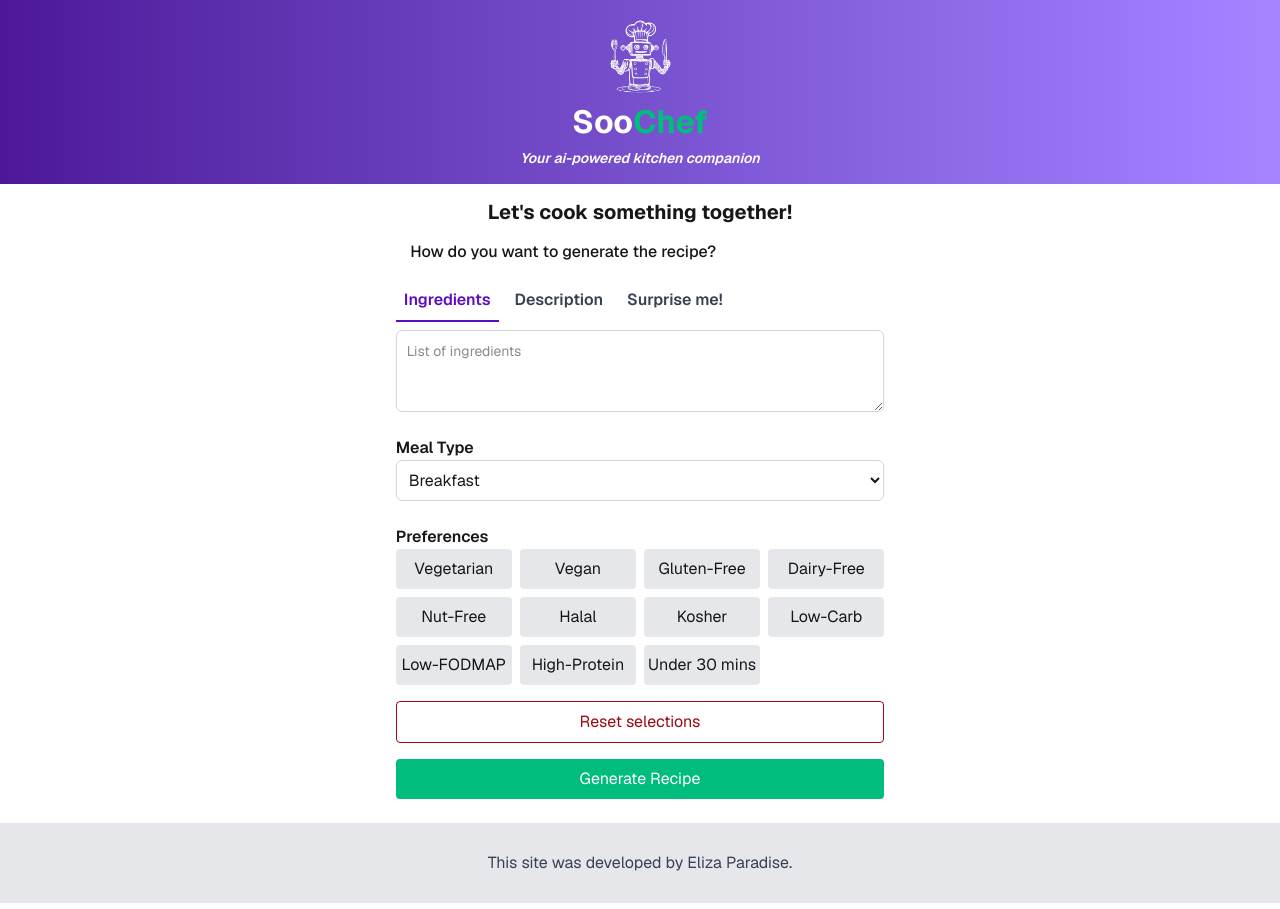
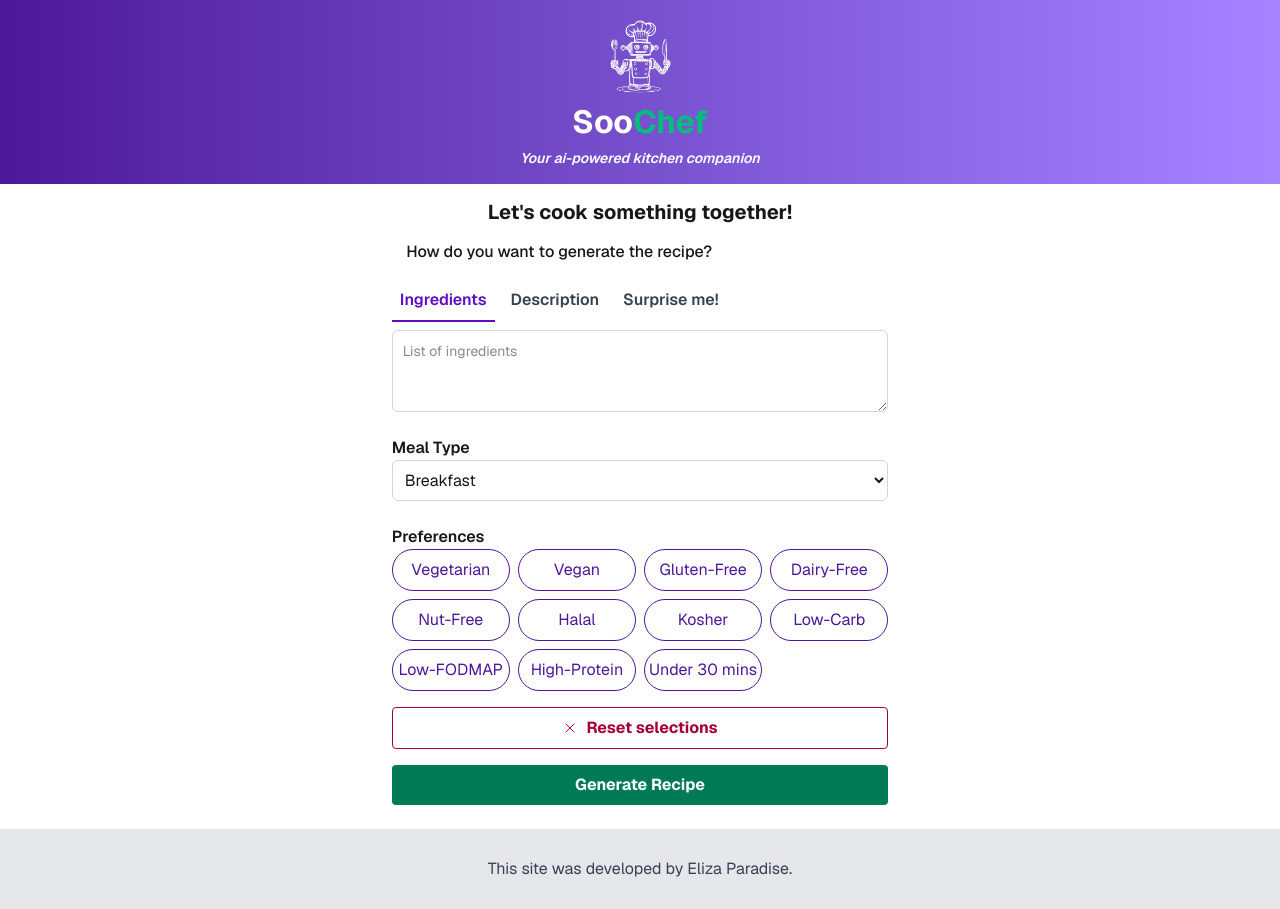
Before and after one commit to ecparadise/soo-chef, a Next.js app: page / in a window 1280 px wide. Built offline with nearby package versions, Linux system fonts and the light colour scheme.

Commit message:
fixing ada issues

```diff
--- a/src/components/Preferences/PreferenceButton.tsx
+++ b/src/components/Preferences/PreferenceButton.tsx
@@ -19,7 +19,7 @@ const PreferenceButton: React.FC<PreferenceButtonProps> = ({ label, onClick, isS
     <div
       onClick={() => handleClick()}
       onKeyDown={(e) => handleClick(e.code)}
-      className={`cursor-pointer text-center rounded px-1 py-2 transition-colors duration-300 ${isSelected ? 'bg-gray-400 dark:bg-gray-800' : 'bg-gray-200 dark:bg-gray-600'
+      className={`cursor-pointer text-center rounded-full flex items-center justify-center px-1 py-2 transition-colors duration-300 ${isSelected ? 'bg-violet-900 text-white dark:text-gray-900 border-violet-900 dark:bg-violet-400 dark:border-violet-400' : 'border border-violet-900 text-violet-900 dark:border-violet-400 dark:text-violet-400 hover:bg-violet-100 dark:hover:bg-violet-950'
         }`}
       role="checkbox"
       aria-checked={isSelected}
--- a/src/components/Preferences/Preferences.tsx
+++ b/src/components/Preferences/Preferences.tsx
@@ -19,7 +19,7 @@ const Preferences: React.FC<PreferencesProps> = ({ selectedPreferences, setSelec
   return (
     <div>
       <span className="font-semibold" id="preferences-label">Preferences</span>
-      <div role="group" aria-labelledby="preferences-label" className="grid grid-cols-3 sm:grid-cols-4 gap-2">
+      <div role="group" aria-labelledby="preferences-label" className="grid grid-cols-2 sm:grid-cols-4 gap-2">
         {preferenceOptions.map((preference) => <PreferenceButton label={preference} key={preference} onClick={() => handlePreferenceClick(preference)} isSelected={selectedPreferences.includes(preference)} />)}
       </div>
     </div>);
--- a/src/components/RecipeForm/RecipeForm.tsx
+++ b/src/components/RecipeForm/RecipeForm.tsx
@@ -7,6 +7,7 @@ import * as motion from "motion/react-client"
 import { set, useForm } from "react-hook-form"
 import { getInputId } from '@/utils/form-helper';
 import Preferences from '../Preferences/Preferences';
+import { XMarkIcon } from '@heroicons/react/24/outline';
 
 export interface IFormValues {
   'ingredients-textarea': string;
@@ -78,27 +79,35 @@ const RecipeForm: React.FC<RecipeFormProps> = ({ onSubmit, recipeInput, setRecip
         <Preferences selectedPreferences={selectedPreferences} setSelectedPreferences={setSelectedPreferences} />
         <motion.button
           type="button"
-          className="mt-4 py-2 px-4 rounded w-full border"
+          className="mt-4 py-2 px-4 rounded w-full border flex items-center justify-center gap-2 font-bold"
           animate={{
-            borderColor: isDarkMode ? '#e7000b' : '#9f0712',
-            color: isDarkMode ? '#e7000b' : '#9f0712'
+            borderColor: isDarkMode ? '#ff637e' : '#a50036',
+            color: isDarkMode ? '#ff637e' : '#a50036',
+            backgroundColor: 'transparent'
           }}
           whileHover={{
-            backgroundColor: '#e7000b',
-            color: '#ffffff'
+            backgroundColor: isDarkMode ? '#ff637e' : '#fff1f2',
+            borderColor: isDarkMode ? '#ff637e' : '#a50036',
+            color: isDarkMode ? '#fff' : '#a50036'
+          }}
+          whileTap={{
+            backgroundColor: isDarkMode ? '#ec003f' : '#ffa1ad',
+            color: isDarkMode ? '#fff' : '#a50036',
+            borderColor: isDarkMode ? '#ec003f' : '#a50036'
           }}
           onClick={onReset}
         >
+          <XMarkIcon aria-hidden='true' className="w-4 h-4" />
           {'Reset selections'}
         </motion.button>
         <motion.button
           type="submit"
-          className="mt-4 text-white py-2 px-4 rounded w-full"
+          className="mt-4 text-white py-2 px-4 rounded w-full font-bold dark:text-gray-900"
           animate={{
-            backgroundColor: '#00bc7d'
+            backgroundColor: isDarkMode ? '#009966' : '#007a55'
           }}
           whileHover={{
-            backgroundColor: '#009966'
+            backgroundColor: isDarkMode ? '#00d492' : '#009966'
           }}
         >
           {'Generate Recipe'}
--- a/src/components/RecipeInput/RecipeInput.tsx
+++ b/src/components/RecipeInput/RecipeInput.tsx
@@ -5,7 +5,7 @@ import * as motion from "motion/react-client"
 import { FieldErrors, UseFormRegister } from 'react-hook-form';
 import { IFormValues, PromptType } from '../RecipeForm/RecipeForm';
 import { getInputId } from '@/utils/form-helper';
-import { XCircleIcon, XMarkIcon } from '@heroicons/react/24/outline';
+import { XMarkIcon } from '@heroicons/react/24/outline';
 
 interface InputTypeProps {
   value: string;
@@ -18,6 +18,11 @@ interface InputTypeProps {
 }
 
 const InputType: React.FC<InputTypeProps> = ({ value, onChange, selectedPromptType, setSelectedPromptType, register, errors, onClear }) => {
+
+
+  const generateId = (type: string) => {
+    return type.replace(/\s+/g, '-').toLowerCase();
+  }
 
   const renderInputBox = () => {
     const formId = getInputId(selectedPromptType);
@@ -36,6 +41,7 @@ const InputType: React.FC<InputTypeProps> = ({ value, onChange, selectedPromptTy
           onChange={onChange}
           rows={3}
           aria-invalid={errorsForId ? "true" : "false"}
+          aria-labelledby={generateId(selectedPromptType)}
           className={`block p-2.5 w-full text-sm text-gray-900 rounded-md border ${errorsForId ? 'border-red-500 focus:ring-red-500 focus:border-red-500' : 'border-gray-300 dark:border-gray-500 focus:ring-blue-500 focus:border-blue-500'} dark:placeholder-gray-300 dark:text-white dark:focus:ring-blue-500 dark:focus:border-blue-500`}
         />
         {errorsForId && (<p role="alert" className="text-red-500 text-sm">{`${selectedPromptType} cannot be blank`}</p>)}
@@ -56,6 +62,7 @@ const InputType: React.FC<InputTypeProps> = ({ value, onChange, selectedPromptTy
             {promptTypes.map((pType) =>
               <motion.span
                 key={pType}
+                id={generateId(pType)}
                 role="radio"
                 aria-checked={selectedPromptType === pType}
                 tabIndex={0}
```
